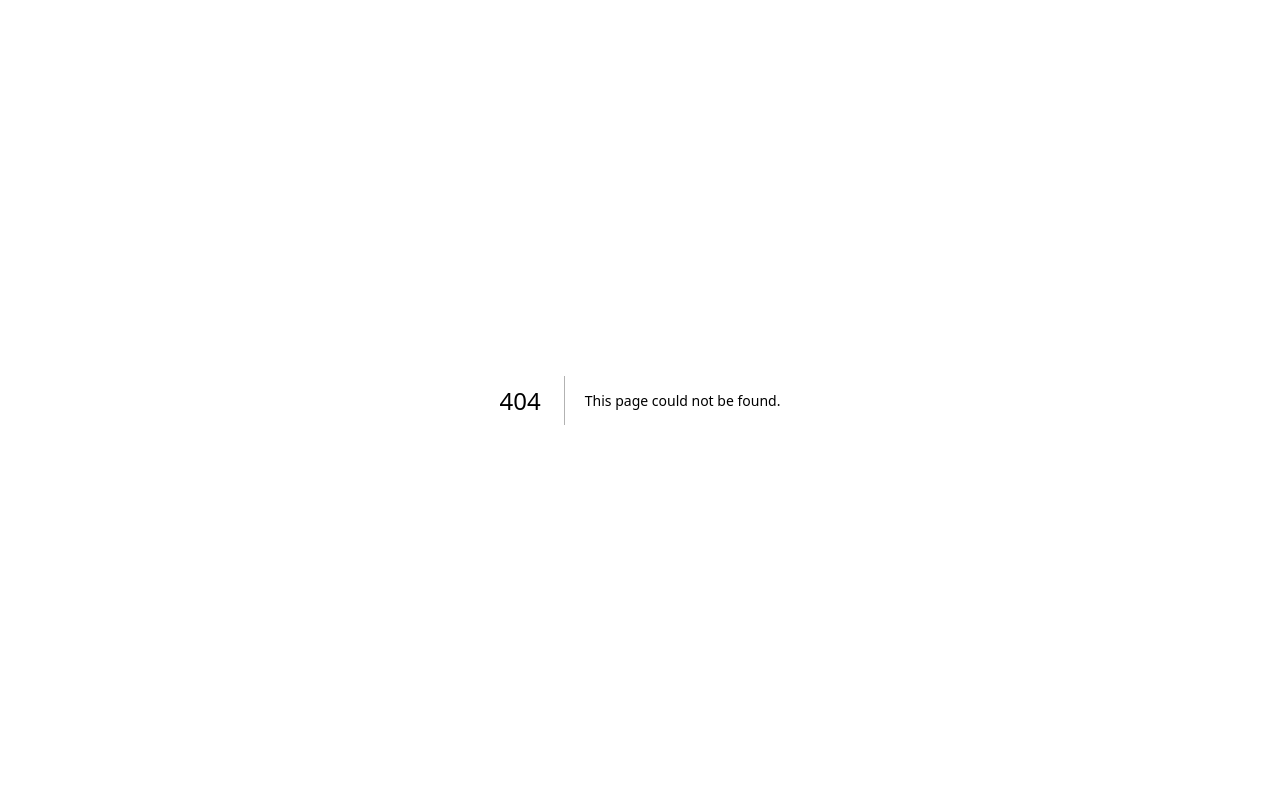
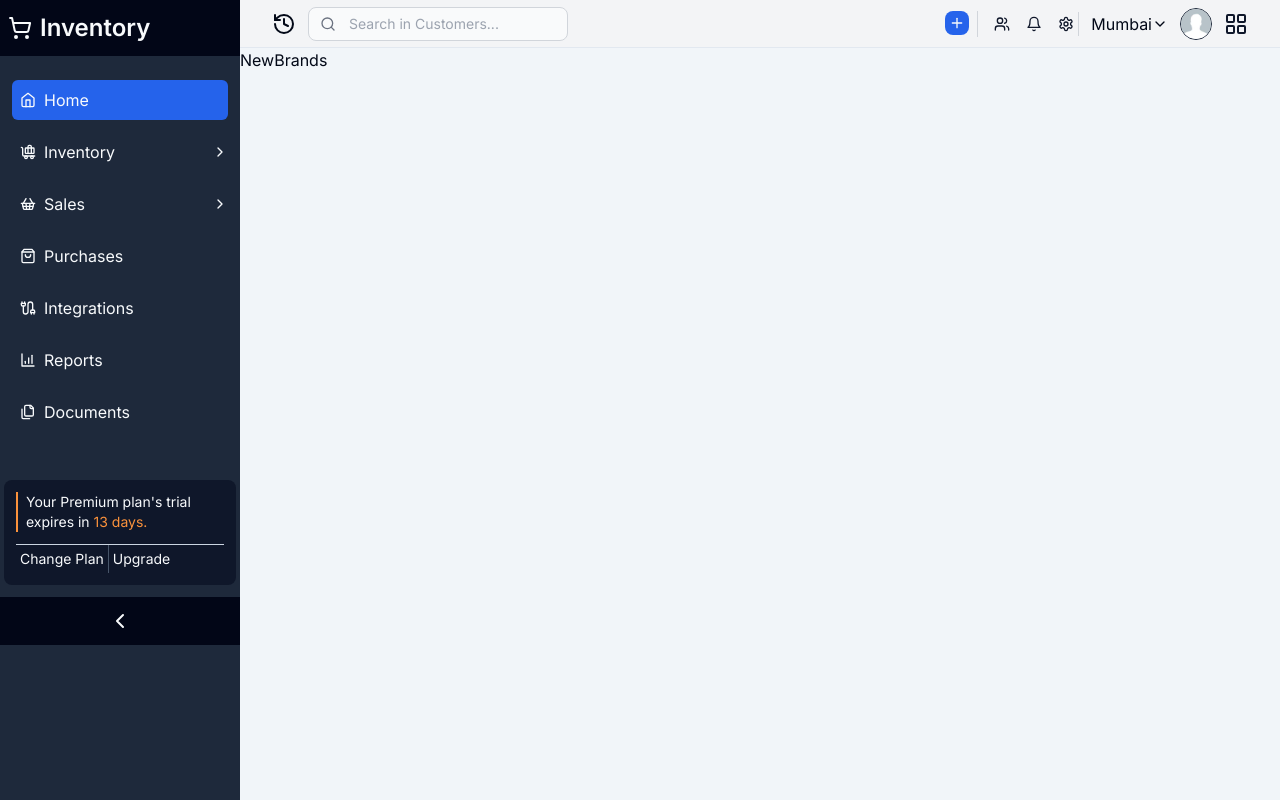
Before and after one commit to CodingKing2003/Inventory-Managemenr-System-SAAS, a Next.js app: page /dashboard/inventory/brands/new in a window 1280 px wide. Before the commit this address had no page. Built offline with nearby package versions, Linux system fonts and the light colour scheme.

Commit message:
Adding Links on the sidebar

```diff
--- /dev/null
+++ b/app/(back-office)/dashboard/inventory/brands/new/page.jsx
@@ -0,0 +1,9 @@
+import React from 'react'
+
+const NewBrands = () => {
+  return (
+    <div>NewBrands</div>
+  )
+}
+
+export default NewBrands
--- /dev/null
+++ b/app/(back-office)/dashboard/inventory/brands/page.jsx
@@ -0,0 +1,9 @@
+import React from 'react'
+
+const Brands = () => {
+  return (
+    <div>Brands</div>
+  )
+}
+
+export default Brands
--- /dev/null
+++ b/app/(back-office)/dashboard/inventory/categories/new/page.jsx
@@ -0,0 +1,9 @@
+import React from 'react'
+
+const NewCategories = () => {
+  return (
+    <div>NewCategories</div>
+  )
+}
+
+export default NewCategories
--- /dev/null
+++ b/app/(back-office)/dashboard/inventory/units/new/page.jsx
@@ -0,0 +1,9 @@
+import React from 'react'
+
+const NewUnits = () => {
+  return (
+    <div>NewUnits</div>
+  )
+}
+
+export default NewUnits
--- /dev/null
+++ b/app/(back-office)/dashboard/inventory/units/page.jsx
@@ -0,0 +1,9 @@
+import React from 'react'
+
+const Units = () => {
+  return (
+    <div>Units</div>
+  )
+}
+
+export default Units
--- /dev/null
+++ b/app/(back-office)/dashboard/inventory/warehouse/new/page.jsx
@@ -0,0 +1,9 @@
+import React from 'react'
+
+const NewWarehouse = () => {
+  return (
+    <div>NewWarehouse</div>
+  )
+}
+
+export default NewWarehouse
--- /dev/null
+++ b/app/(back-office)/dashboard/inventory/warehouse/page.jsx
@@ -0,0 +1,9 @@
+import React from 'react'
+
+const Warehouse = () => {
+  return (
+    <div>Warehouse</div>
+  )
+}
+
+export default Warehouse
--- a/components/dashboard/Sidebar.jsx
+++ b/components/dashboard/Sidebar.jsx
@@ -3,6 +3,7 @@ import {
   BarChart4,
   Cable,
   ChevronLeft,
+  ChevronRight,
   Files,
   Home,
   PlusCircle,
@@ -79,28 +80,54 @@ const Sidebar = () => {
         </Link>
 
         <Collapsible>
-          <CollapsibleTrigger className="flex items-center space-x-2 p-2">
-            <BaggageClaim className="w-4 h-4" />
+          <CollapsibleTrigger className="flex justify-between items-center  w-full">
+           <div className="flex items-center space-x-2 p-2">
+           <BaggageClaim className="w-4 h-4" />
             <span>Inventory</span>
+           </div>
+           <ChevronRight className="w-4 h-4" />
           </CollapsibleTrigger>
           <CollapsibleContent>
             <Link
               className="flex items-center justify-between pl-8 pr-4 hover:bg-slate-900 transition-all duration-300 py-2.5 rounded-md space-x-3"
-              href="/dashboard/inventory"
+              href="/dashboard/inventory/items/new"
             >
               <span className="text-sm">Items</span>
               <PlusCircle className="w-5 h-5" />
             </Link>
             <Link
               className="flex items-center justify-between pl-8 pr-4 hover:bg-slate-900 transition-all duration-300 py-2.5 rounded-md space-x-3"
-              href="#"
+              href="/dashboard/inventory/categories/new"
             >
-              <span className="text-sm">Item Groups</span>
+              <span className="text-sm">Categories</span>
               <PlusCircle className="w-5 h-5" />
             </Link>
             <Link
               className="flex items-center justify-between pl-8 pr-4 hover:bg-slate-900 transition-all duration-300 py-2.5 rounded-md space-x-3"
-              href="#"
+              href="/dashboard/inventory/brands/new"
+            >
+              <span className="text-sm">Brands</span>
+              <PlusCircle className="w-5 h-5" />
+            </Link>
+            <Link
+              className="flex items-center justify-between pl-8 pr-4 hover:bg-slate-900 transition-all duration-300 py-2.5 rounded-md space-x-3"
+              href="/dashboard/inventory/units/new"
+            >
+              <span className="text-sm">Units</span>
+              <PlusCircle className="w-5 h-5" />
+            </Link>
+
+            <Link
+              className="flex items-center justify-between pl-8 pr-4 hover:bg-slate-900 transition-all duration-300 py-2.5 rounded-md space-x-3"
+              href="/dashboard/inventory/warehouse/new"
+            >
+              <span className="text-sm">Warehouse</span>
+              <PlusCircle className="w-5 h-5" />
+            </Link>
+
+            <Link
+              className="flex items-center justify-between pl-8 pr-4 hover:bg-slate-900 transition-all duration-300 py-2.5 rounded-md space-x-3"
+              href="/dashboard/inventory/warehouse/new"
             >
               <span className="text-sm">Inventory Adjustments</span>
               <PlusCircle className="w-5 h-5" />
@@ -109,9 +136,12 @@ const Sidebar = () => {
         </Collapsible>
 
         <Collapsible>
-          <CollapsibleTrigger className="flex items-center space-x-2 p-2">
-          <ShoppingBasket className="w-4 h-4" />
+          <CollapsibleTrigger className="flex justify-between items-center  w-full">
+         <div className="flex items-center space-x-2 p-2">
+         <ShoppingBasket className="w-4 h-4" />
           <span>Sales</span>
+         </div>
+         <ChevronRight className="w-4 h-4" />
 
           </CollapsibleTrigger>
           <CollapsibleContent>
```
Also changed, not shown: components/dashboard/SalesActivityCard.jsx (+11 -8 lines), app/(back-office)/dashboard/inventory/categories/page.jsx (renamed from app/(back-office)/dashboard/inventory/itemgroups/page.jsx).
